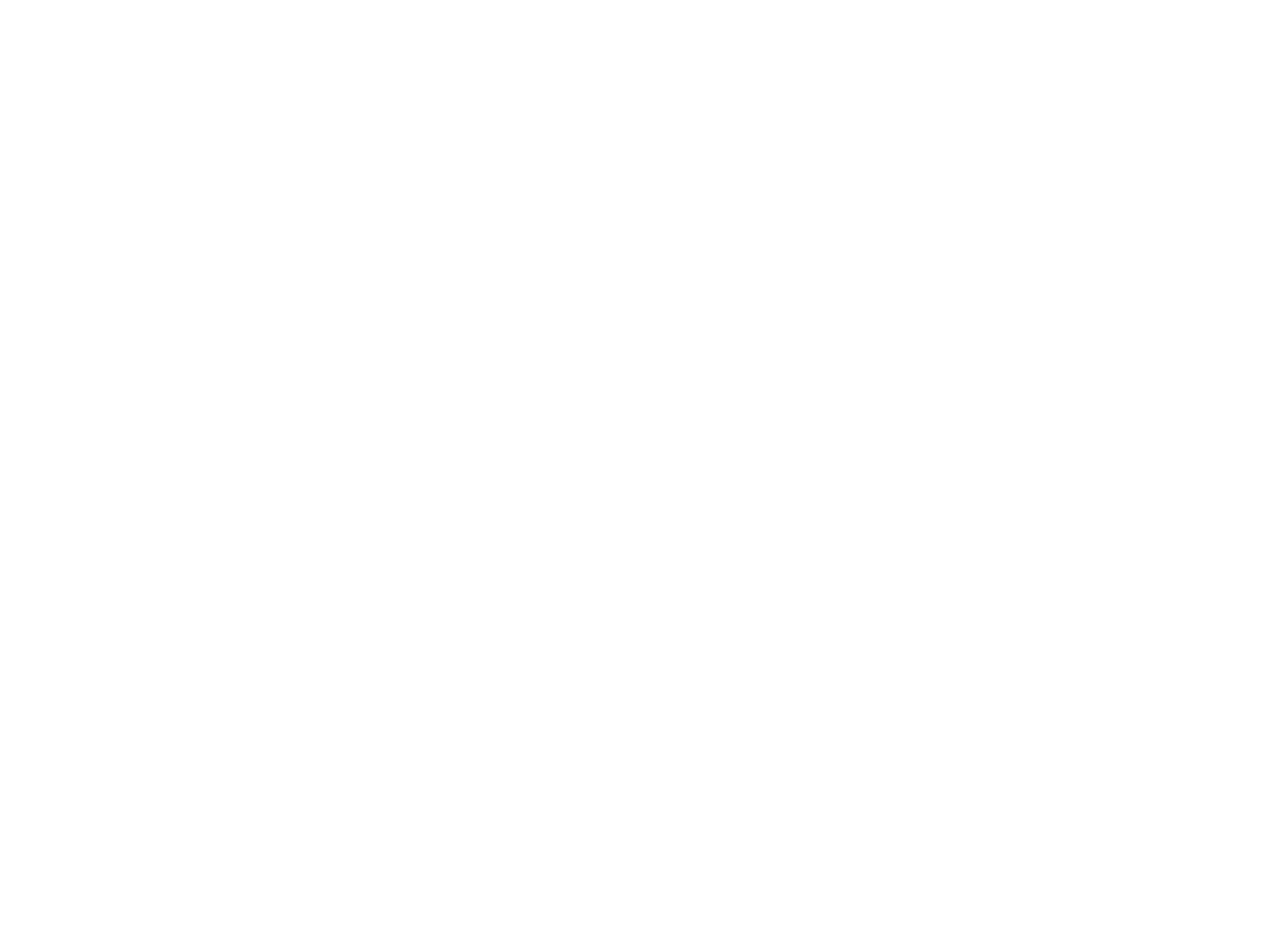
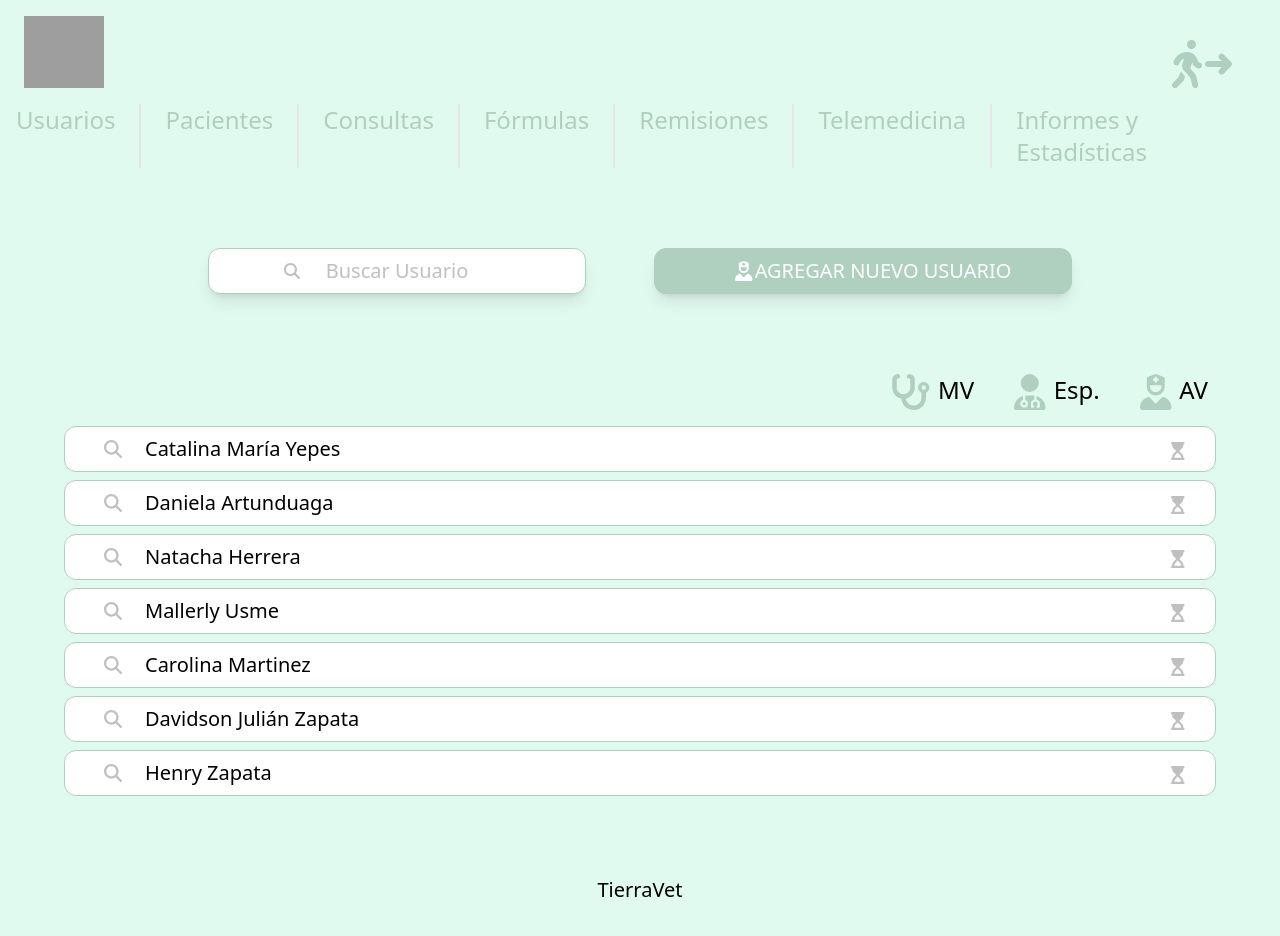
Before and after one commit to MAKAIABootcamp/TierraVet-project-frontend-7, a React (Vite) app in the folder tierravet/: page /users-list in a window 1280 px wide. Before the commit this address had no page. Shown: the top 936 px of the page. Before the commit the page ends 800 px from the top, so only its background shows below. Built offline with nearby package versions, Linux system fonts and the light colour scheme; grey boxes are pictures that could not be loaded.

Commit message:
vista users sin footer

```diff
--- a/tierravet/src/Pages/Home.jsx
+++ b/tierravet/src/Pages/Home.jsx
@@ -1,9 +1,8 @@
-import Navbar from "../components/Navbar";
+
 
 const Home = () => {
   return (
     <div>
-      <Navbar/>
       <h1>Bienvenido a Tierravet</h1>
     </div>
   );
--- /dev/null
+++ b/tierravet/src/Pages/UsersList.jsx
@@ -0,0 +1,165 @@
+import React from "react";
+import Navbar from "../components/Navbar";
+import { FontAwesomeIcon } from "@fortawesome/react-fontawesome";
+import {
+  faStethoscope,
+  faUserDoctor,
+  faUserNurse,
+  faSearch,
+  faHourglassStart
+} from "@fortawesome/free-solid-svg-icons";
+import Footer from "../components/Footer";
+
+const Users = () => {
+  return (
+    <div className="bg-primary">
+
+      <Navbar />
+
+      <label className="flex ml-52 mr-52 justify-between relative">
+        <div className="absolute inset-y-0 left-0 pl-3 flex items-center pointer-events-none">
+          <FontAwesomeIcon icon={faSearch} className="text-tertiary mt-16 ml-16" />
+        </div>
+        <input
+          type="text"
+          name="search"
+          className="mt-16 text-center px-10 py-2 bg-white border shadow-lg border-secondary placeholder-tertiary focus:outline-none focus:border-secondary focus:ring-secondary block  rounded-xl sm:text-xl focus:ring-1"
+          placeholder="Buscar Usuario"
+        />
+        <div className="absolute inset-y-0 right-80 pl-3 flex items-center pointer-events-none">
+          <FontAwesomeIcon icon={faUserNurse} className="text-white mt-16 text-xl " />
+        </div>
+        <input
+          type="text"
+          name="new-user"
+          className="mt-16 text-center pl-20 pr-10 py-2 bg-secondary border shadow-lg border-secondary placeholder-white focus:outline-none focus:border-secondary focus:ring-secondary block  rounded-xl sm:text-xl focus:ring-1"
+          placeholder="AGREGAR NUEVO USUARIO"
+        />
+      </label>
+
+      <div className="flex justify-end mt-20 mr-10">
+        <FontAwesomeIcon
+          icon={faStethoscope}
+          className="text-secondary text-4xl"
+        />
+        <span className="text-2xl ml-2 mr-10">MV</span>
+        <FontAwesomeIcon
+          icon={faUserDoctor}
+          className="text-secondary text-4xl"
+        />
+        <span className="text-2xl ml-2 mr-10">Esp.</span>
+        <FontAwesomeIcon
+          icon={faUserNurse}
+          className="text-secondary text-4xl"
+        />
+        <span className="text-2xl ml-2 mr-8">AV</span>
+      </div>
+
+      <div>
+        <label className="block ml-16 mr-16 relative">
+            <div className="absolute  inset-0 pl-10 flex items-center pointer-events-none">
+                <FontAwesomeIcon icon={faSearch} className="text-tertiary text-lg" />
+            </div>
+            <input
+            type="text"
+            name="user1"
+            className="mt-4 w-full px-20 py-2 bg-white border border-secondary placeholder-black focus:outline-none focus:border-secondary focus:ring-secondary block  rounded-xl sm:text-xl focus:ring-1"
+            placeholder="Catalina María Yepes"
+            />
+            <div className="absolute inset-0 mt-4 mr-8 flex justify-end pointer-events-none">
+                <FontAwesomeIcon icon={faHourglassStart} className="text-tertiary text-lg" />
+            </div>
+        </label>
+        <label className="block ml-16 mr-16 relative">
+            <div className="absolute  inset-0 pl-10 flex items-center pointer-events-none">
+                <FontAwesomeIcon icon={faSearch} className="text-tertiary text-lg" />
+            </div>
+            <input
+            type="text"
+            name="user1"
+            className="mt-2 w-full px-20 py-2 bg-white border border-secondary placeholder-black focus:outline-none focus:border-secondary focus:ring-secondary block  rounded-xl sm:text-xl focus:ring-1"
+            placeholder="Daniela Artunduaga"
+            />
+            <div className="absolute inset-0 mt-4 mr-8 flex justify-end pointer-events-none">
+                <FontAwesomeIcon icon={faHourglassStart} className="text-tertiary text-lg" />
+            </div>
+        </label>
+        <label className="block ml-16 mr-16 relative">
+            <div className="absolute  inset-0 pl-10 flex items-center pointer-events-none">
+                <FontAwesomeIcon icon={faSearch} className="text-tertiary text-lg" />
+            </div>
+            <input
+            type="text"
+            name="user1"
+            className="mt-2 w-full px-20 py-2 bg-white border border-secondary placeholder-black focus:outline-none focus:border-secondary focus:ring-secondary block  rounded-xl sm:text-xl focus:ring-1"
+            placeholder="Natacha Herrera"
+            />
+            <div className="absolute inset-0 mt-4 mr-8 flex justify-end pointer-events-none">
+                <FontAwesomeIcon icon={faHourglassStart} className="text-tertiary text-lg" />
+            </div>
+        </label>
+        <label className="block ml-16 mr-16 relative">
+            <div className="absolute  inset-0 pl-10 flex items-center pointer-events-none">
+                <FontAwesomeIcon icon={faSearch} className="text-tertiary text-lg" />
+            </div>
+            <input
+            type="text"
+            name="user1"
+            className="mt-2 w-full px-20 py-2 bg-white border border-secondary placeholder-black focus:outline-none focus:border-secondary focus:ring-secondary block  rounded-xl sm:text-xl focus:ring-1"
+            placeholder="Mallerly Usme"
+            />
+            <div className="absolute inset-0 mt-4 mr-8 flex justify-end pointer-events-none">
+                <FontAwesomeIcon icon={faHourglassStart} className="text-tertiary text-lg" />
+            </div>
+        </label>
+        <label className="block ml-16 mr-16 relative">
+            <div className="absolute  inset-0 pl-10 flex items-center pointer-events-none">
+                <FontAwesomeIcon icon={faSearch} className="text-tertiary text-lg" />
+            </div>
+            <input
+            type="text"
+            name="user1"
+            className="mt-2 w-full px-20 py-2 bg-white border border-secondary placeholder-black focus:outline-none focus:border-secondary focus:ring-secondary block  rounded-xl sm:text-xl focus:ring-1"
+            placeholder="Carolina Martinez"
+            />
+            <div className="absolute inset-0 mt-4 mr-8 flex justify-end pointer-events-none">
+                <FontAwesomeIcon icon={faHourglassStart} className="text-tertiary text-lg" />
+            </div>
+        </label>
+        <label className="block ml-16 mr-16 relative">
+            <div className="absolute  inset-0 pl-10 flex items-center pointer-events-none">
+                <FontAwesomeIcon icon={faSearch} className="text-tertiary text-lg" />
+            </div>
+            <input
+            type="text"
+            name="user1"
+            className="mt-2 w-full px-20 py-2 bg-white border border-secondary placeholder-black focus:outline-none focus:border-secondary focus:ring-secondary block  rounded-xl sm:text-xl focus:ring-1"
+            placeholder="Davidson Julián Zapata"
+            />
+            <div className="absolute inset-0 mt-4 mr-8 flex justify-end pointer-events-none">
+                <FontAwesomeIcon icon={faHourglassStart} className="text-tertiary text-lg" />
+            </div>
+        </label>
+        <label className="block ml-16 mr-16 relative">
+            <div className="absolute  inset-0 pl-10 flex items-center pointer-events-none">
+                <FontAwesomeIcon icon={faSearch} className="text-tertiary text-lg" />
+            </div>
+            <input
+            type="text"
+            name="user1"
+            className="mt-2 w-full px-20 py-2 bg-white border border-secondary placeholder-black focus:outline-none focus:border-secondary focus:ring-secondary block  rounded-xl sm:text-xl focus:ring-1"
+            placeholder="Henry Zapata"
+            />
+            <div className="absolute inset-0 mt-4 mr-8 flex justify-end pointer-events-none">
+                <FontAwesomeIcon icon={faHourglassStart} className="text-tertiary text-lg" />
+            </div>
+        </label>
+      </div>
+
+      <Footer />
+
+    </div>
+  );
+};
+
+export default Users;
--- /dev/null
+++ b/tierravet/src/components/Footer.jsx
@@ -0,0 +1,13 @@
+import * as React from "react";
+
+const Footer = () => {
+  return (
+    <>
+      <div className="bg-primary pb-10 mt-20  bottom-0 left-0 w-full h-full">
+        <span className="flex justify-center text-xl">TierraVet</span>
+      </div>
+    </>
+  );
+};
+
+export default Footer;
--- /dev/null
+++ b/tierravet/src/components/Layout.jsx
@@ -0,0 +1,19 @@
+import React from "react";
+import Navbar from "./Navbar";
+import Footer from "./Footer";
+import { Outlet } from "react-router-dom";
+
+const Layout = () => {
+  return (
+    <div>
+      <Navbar />
+      <Outlet />
+      <div className="min-h-screen relative">
+        <main>{children}</main>
+        <Footer />
+      </div>
+    </div>
+  );
+};
+
+export default Layout;
--- a/tierravet/src/router/AppRouter.jsx
+++ b/tierravet/src/router/AppRouter.jsx
@@ -1,12 +1,14 @@
 // AppRouter.jsx
 import { BrowserRouter as Router, Routes, Route } from 'react-router-dom';
 import Home from '../Pages/Home';
+import Users from '../Pages/UsersList';
 
 const AppRouter = () => {
   return (
     <Router>
       <Routes>
         <Route path="/" element={<Home/>} />
+        <Route path='users-list' element={<Users/>} />
       </Routes>
     </Router>
   );
```
Also changed, not shown: tierravet/src/components/Navbar.jsx (+10 -5 lines).
